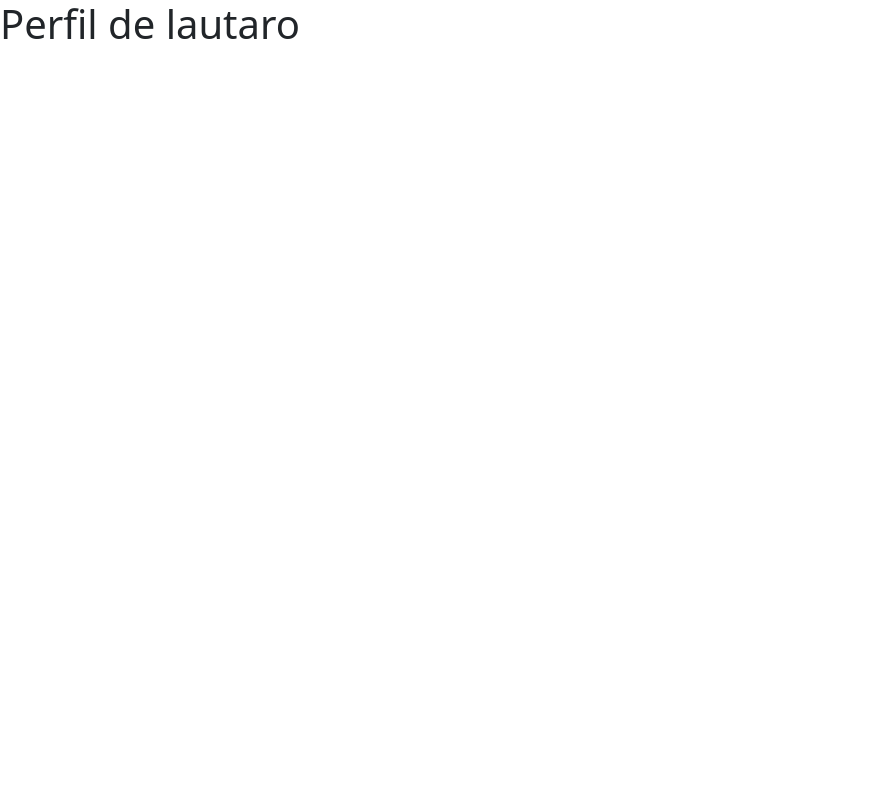
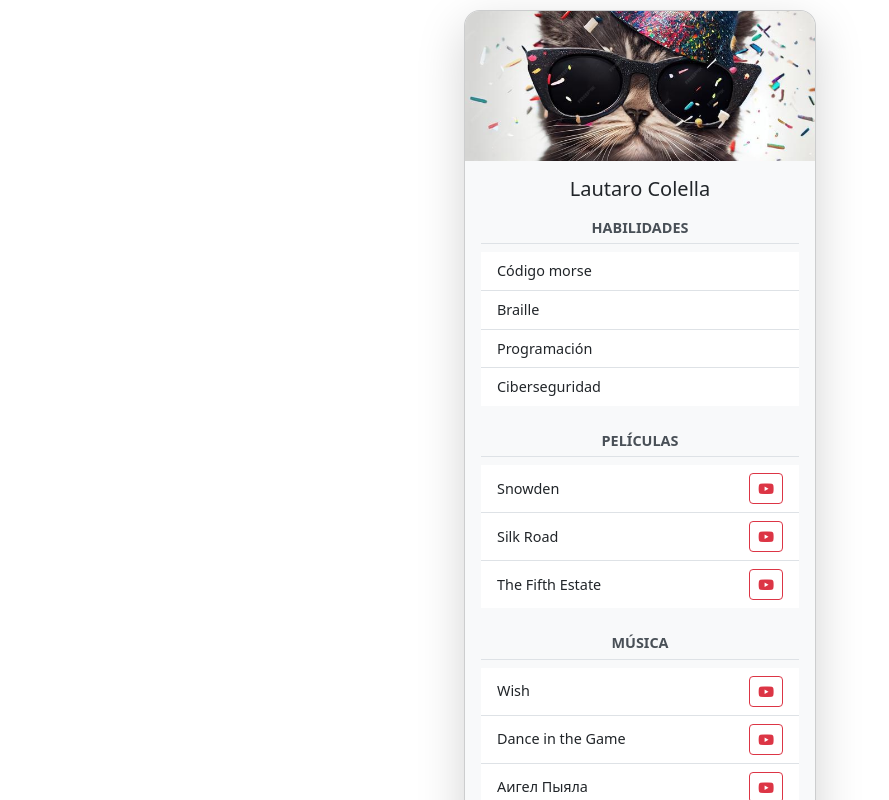
Before and after one commit to LautaroColella/divcentrado2, a React (Vite) app: page /perfil/lautaro in a window 1280 px wide. Shown: the top 800 px of the page, without its empty margins (0-889 px from the left). Built offline with nearby package versions, Linux system fonts and the light colour scheme.

Commit message:
perfil lautaro

```diff
--- /dev/null
+++ b/src/components/LautaroSection.tsx
@@ -0,0 +1,41 @@
+import React from "react";
+
+export interface SectionItem {
+  name: string;
+  youtube?: string;
+}
+
+export interface SectionProps {
+  title: string;
+  items: SectionItem[];
+}
+
+const LautaroSection: React.FC<SectionProps> = ({ title, items }) => {
+  return (
+    <div className="profile-section mb-4">
+      <div className="profile-section-title fw-bold mb-2">{title}</div>
+      <ul className="list-group list-group-flush">
+        {items.map((item, index) => (
+          <li
+            key={index}
+            className="list-group-item d-flex justify-content-between align-items-center"
+          >
+            {item.name}
+            {item.youtube && (
+              <button
+                className="btn btn-sm btn-outline-danger"
+                data-bs-toggle="modal"
+                data-bs-target="#videoModal"
+                data-video={item.youtube}
+              >
+                <i className="fa-brands fa-youtube"></i>
+              </button>
+            )}
+          </li>
+        ))}
+      </ul>
+    </div>
+  );
+};
+
+export default LautaroSection;
--- a/src/pages/profile/Lautaro.tsx
+++ b/src/pages/profile/Lautaro.tsx
@@ -1,7 +1,122 @@
-export default function Lautaro() {
+import "bootstrap/dist/css/bootstrap.min.css";
+import "bootstrap/dist/js/bootstrap.bundle.min.js";
+import React, { useEffect } from "react";
+import foto from "../../assets/img/lautaro.jpg";
+import type { SectionItem } from "../../components/LautaroSection.tsx";
+import LautaroSection from "../../components/LautaroSection.tsx";
+import "../../styles/profiles/lautaro.css";
+
+const Lautaro: React.FC = () => {
+  useEffect(() => {
+    const videoModal = document.getElementById("videoModal");
+    const videoFrame = document.getElementById(
+      "videoFrame"
+    ) as HTMLIFrameElement | null;
+
+    if (!videoModal || !videoFrame) return;
+
+    const showHandler = (event: Event) => {
+      const customEvent = event as unknown as {
+        relatedTarget?: HTMLElement | null;
+      };
+
+      const button = customEvent.relatedTarget;
+      if (button) {
+        const url = button.getAttribute("data-video");
+        if (url) {
+          videoFrame.src = `${url}?autoplay=1`;
+        }
+      }
+    };
+
+    const hideHandler = () => {
+      if (videoFrame) videoFrame.src = "";
+    };
+
+    videoModal.addEventListener("show.bs.modal", showHandler);
+    videoModal.addEventListener("hidden.bs.modal", hideHandler);
+
+    return () => {
+      videoModal.removeEventListener("show.bs.modal", showHandler);
+      videoModal.removeEventListener("hidden.bs.modal", hideHandler);
+    };
+  }, []);
+
+  const habilidades: SectionItem[] = [
+    { name: "Código morse" },
+    { name: "Braille" },
+    { name: "Programación" },
+    { name: "Ciberseguridad" },
+  ];
+
+  const peliculas: SectionItem[] = [
+    { name: "Snowden", youtube: "https://www.youtube.com/embed/QlSAiI3xMh4" },
+    { name: "Silk Road", youtube: "https://www.youtube.com/embed/LBOBuqBzn7w" },
+    {
+      name: "The Fifth Estate",
+      youtube: "https://www.youtube.com/embed/YQOiS_l_0Jk",
+    },
+  ];
+
+  const musica: SectionItem[] = [
+    { name: "Wish", youtube: "https://www.youtube.com/embed/ZjSKNGPTFFs" },
+    {
+      name: "Dance in the Game",
+      youtube: "https://www.youtube.com/embed/Zm24Y_f6qQk",
+    },
+    {
+      name: "Аигел Пыяла",
+      youtube: "https://www.youtube.com/embed/pBOVVwUja6E",
+    },
+  ];
+
   return (
-    <div>
-      <h1>Perfil de lautaro</h1>
+    <div className="d-flex flex-column justify-content-center align-items-center min-vh-100">
+      <div
+        className="card profile-card shadow-lg"
+        style={{ maxWidth: "400px" }}
+      >
+        <img src={foto} className="card-img-top" alt="Foto de perfil" />
+        <div className="card-body">
+          <h5 className="card-title text-center mb-3">Lautaro Colella</h5>
+
+          <LautaroSection title="Habilidades" items={habilidades} />
+          <LautaroSection title="Películas" items={peliculas} />
+          <LautaroSection title="Música" items={musica} />
+
+          <hr />
+          <p className="card-text text-center mt-2">Mar del Plata, 22 años</p>
+          <div className="card-footer text-center bg-transparent border-0">
+            <a href="../../nombre" className="btn btn-primary">
+              <i className="fa-solid fa-chevron-left"></i> Portada
+            </a>
+          </div>
+        </div>
+      </div>
+
+      <div
+        className="modal fade"
+        id="videoModal"
+        tabIndex={-1}
+        aria-hidden="true"
+      >
+        <div className="modal-dialog modal-lg modal-dialog-centered">
+          <div className="modal-content">
+            <div className="modal-body p-0">
+              <div className="ratio ratio-16x9">
+                <iframe
+                  id="videoFrame"
+                  title="YouTube video"
+                  allow="accelerometer; autoplay; clipboard-write; encrypted-media; gyroscope; picture-in-picture; web-share"
+                  allowFullScreen
+                ></iframe>
+              </div>
+            </div>
+          </div>
+        </div>
+      </div>
     </div>
   );
-}
+};
+
+export default Lautaro;
--- a/src/styles/profiles/lautaro.css
+++ b/src/styles/profiles/lautaro.css
@@ -1,8 +1,5 @@
-body {
-	margin-top: 10px;
-}
-
 .profile-card {
+	margin: 10px 0;
 	width: 22rem;
 	border-radius: 1rem;
 	overflow: hidden;
```
